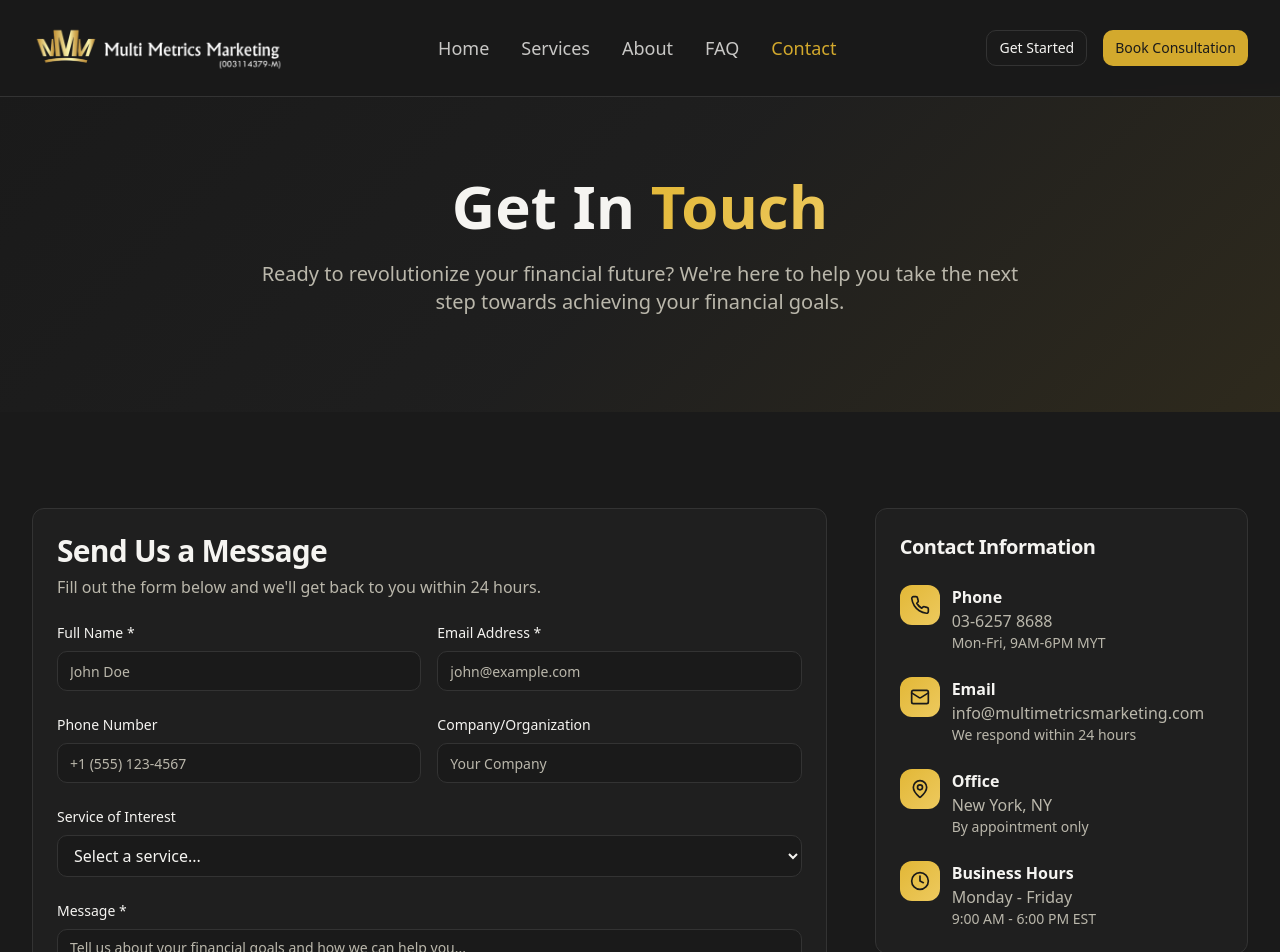
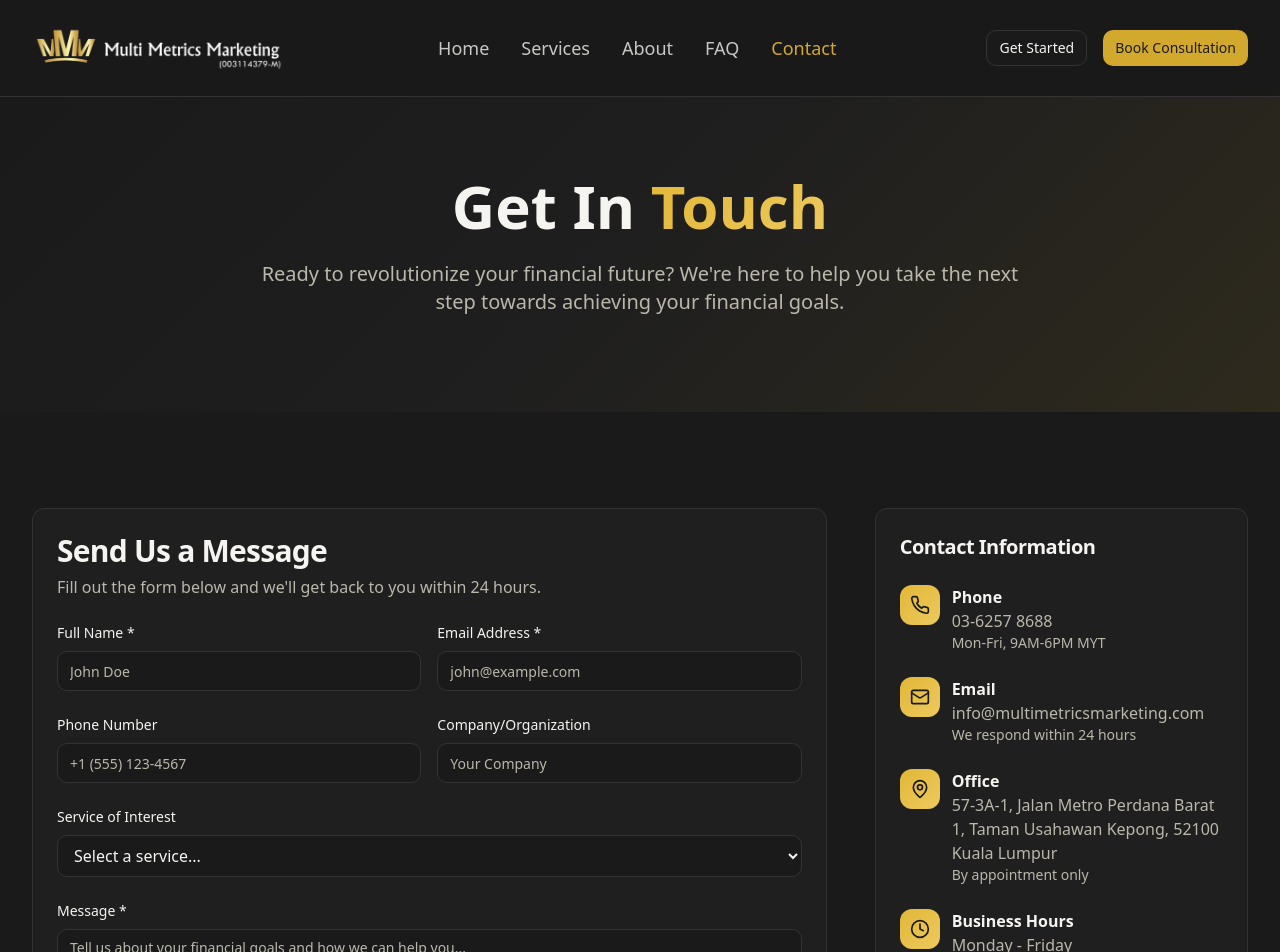
Before and after one commit to marcuskhor/gold-financial-fusion, a React (Vite) app: page /contact in a window 1280 px wide. Shown: the top 952 px of the page. Built offline with nearby package versions, Linux system fonts and the light colour scheme.

Commit message:
Update contact page address

```diff
--- a/src/pages/Contact.tsx
+++ b/src/pages/Contact.tsx
@@ -133,14 +133,14 @@ const Contact = () => {
     {
       icon: MapPin,
       title: "Office",
-      details: "New York, NY",
+      details: "57-3A-1, Jalan Metro Perdana Barat 1, Taman Usahawan Kepong, 52100 Kuala Lumpur",
       subtext: "By appointment only"
     },
     {
       icon: Clock,
       title: "Business Hours",
       details: "Monday - Friday",
-      subtext: "9:00 AM - 6:00 PM EST"
+      subtext: "9:00 AM - 6:00 PM MYT"
     }
   ];
 
```
